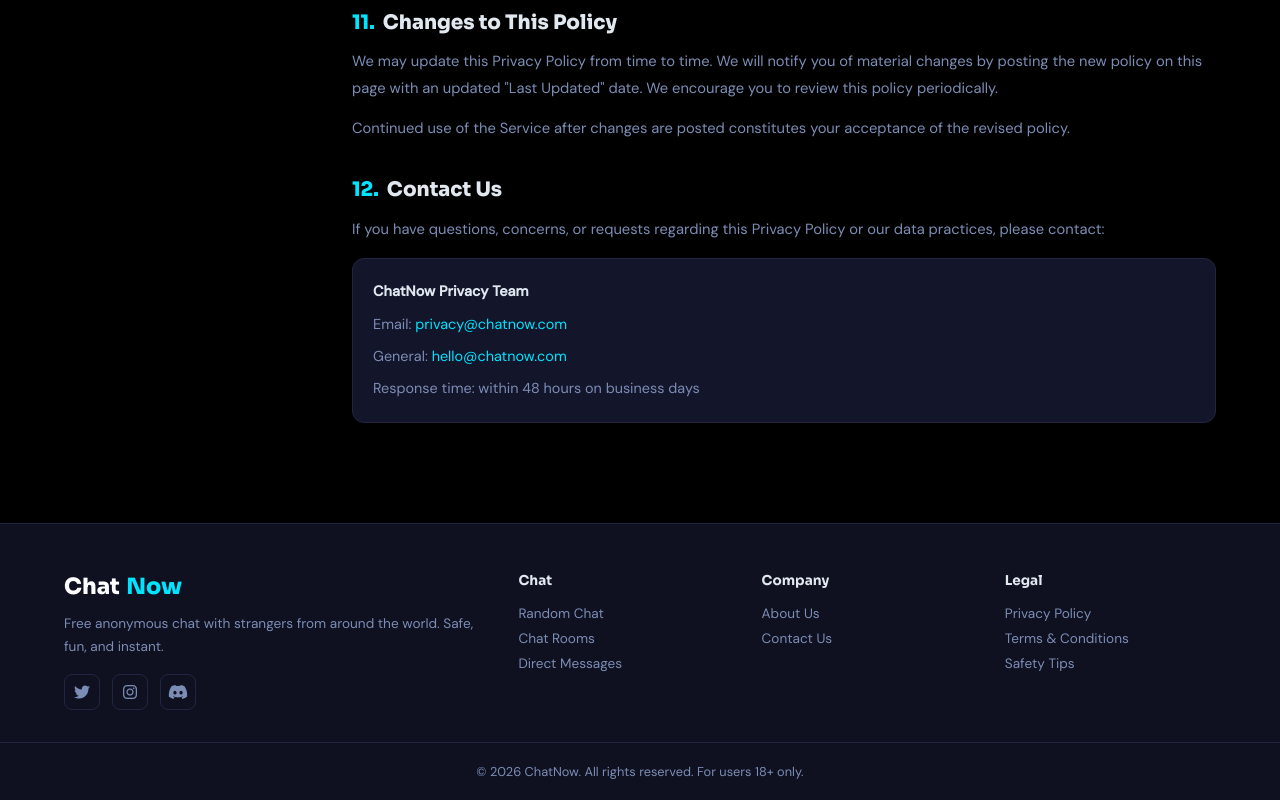
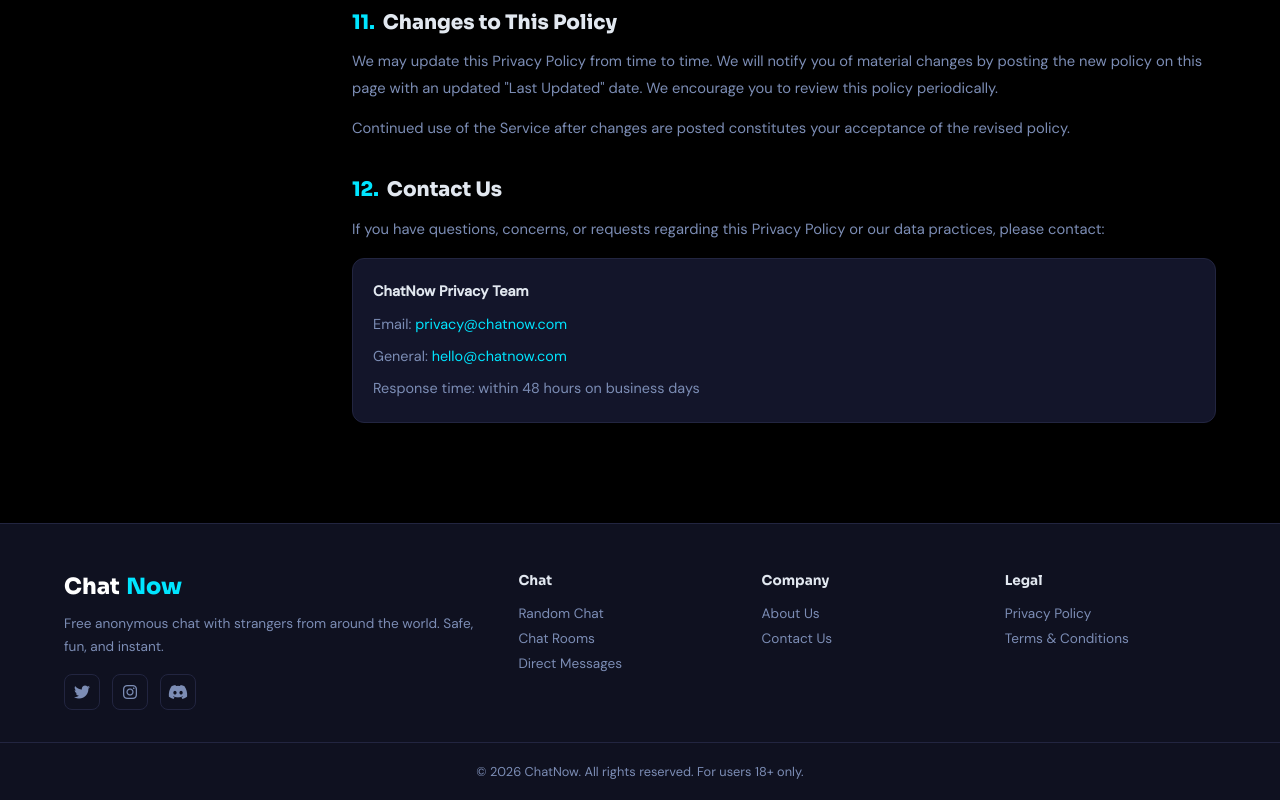
Before and after one commit to chamikumarap-commits/chatrealtime, a website: page public/privacy.html in a window 1280 px wide. Shown: the part 3663-4463 px from the top of the page. Drawn offline with Linux system fonts and the light colour scheme.

Commit message:
Update privacy.html

```diff
--- a/public/privacy.html
+++ b/public/privacy.html
@@ -244,7 +244,7 @@
       <h5>Legal</h5>
       <a href="/privacy">Privacy Policy</a>
       <a href="/terms">Terms &amp; Conditions</a>
-      <a href="/safety">Safety Tips</a>
+
     </div>
   </div>
   <div class="footer-bottom">
```
